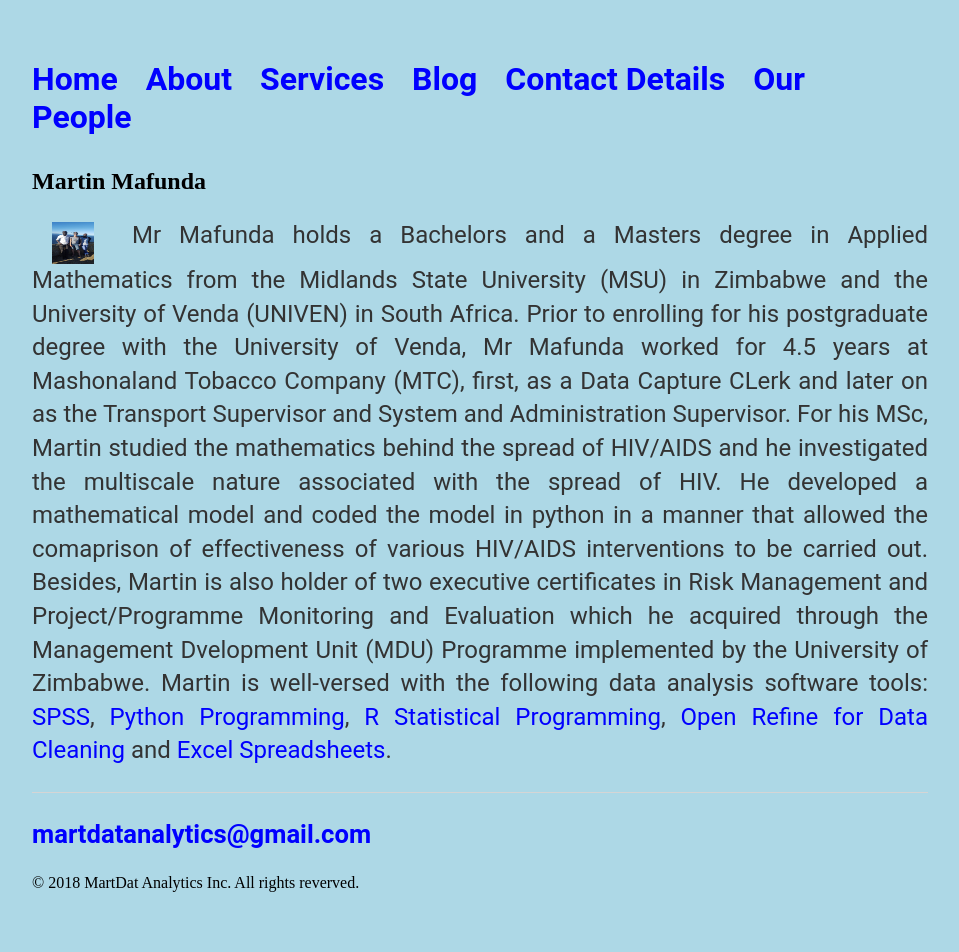
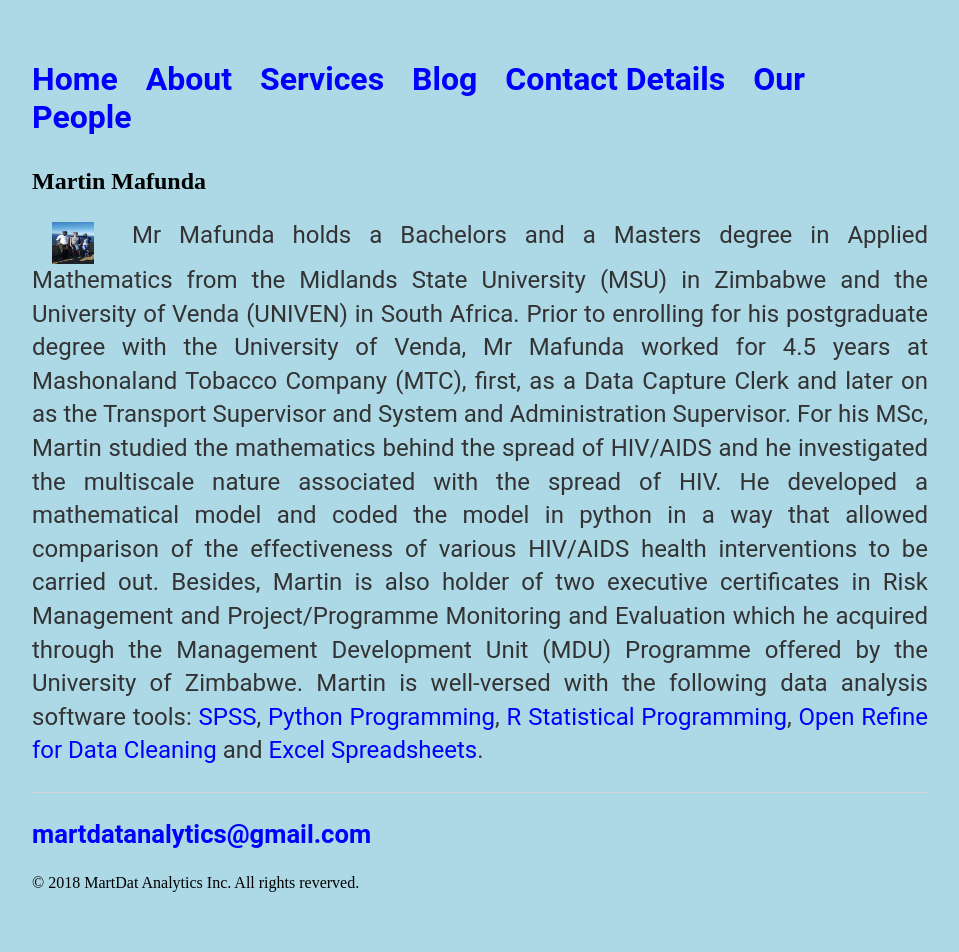
Before and after one commit to martdatanalytics/martdatanalytics.github.io, a Jekyll site: the page built from cv/index.html, in a window 1280 px wide. Shown: the whole page, without its empty margins (160-1119 px from the left). Built offline with Jekyll 4.4.1, drawn with Linux system fonts in a browser that asks for light colours.

Commit message:
Update index.html

```diff
--- a/cv/index.html
+++ b/cv/index.html
@@ -9,12 +9,12 @@ title: Martin Canaan Mafunda
 <img src="/images/Background.jpg" alt="Smiley face" width="42" height="42" align="middle" hspace="20">
 Mr Mafunda holds a Bachelors and a Masters degree in Applied Mathematics from the Midlands State University (MSU)
 in Zimbabwe and the University of Venda (UNIVEN) in South Africa. Prior to enrolling for his postgraduate degree with the University of Venda,
-		Mr Mafunda worked for 4.5 years at Mashonaland Tobacco Company (MTC), first, as a Data Capture CLerk and later on as the Transport
+Mr Mafunda worked for 4.5 years at Mashonaland Tobacco Company (MTC), first, as a Data Capture Clerk and later on as the Transport
 Supervisor and System and Administration Supervisor. For his MSc, Martin studied the mathematics behind the spread of HIV/AIDS
 and he investigated the multiscale nature associated with the spread of HIV. He developed a mathematical model and  coded the model
-		in python in a manner that allowed the comaprison of effectiveness of various HIV/AIDS interventions to be carried out. Besides,
+in python in a way that allowed comparison of the effectiveness of various HIV/AIDS health interventions to be carried out. Besides,
 Martin is also holder of two executive certificates in Risk Management and Project/Programme Monitoring and Evaluation which he
-		acquired through the Management Dvelopment Unit (MDU) Programme  implemented by the University of Zimbabwe. Martin is well-versed
+acquired through the Management Development Unit (MDU) Programme  offered by the University of Zimbabwe. Martin is well-versed
 with the following data analysis software tools: <a href="https://en.wikipedia.org/wiki/SPSS">SPSS</a>, <a href="http://www.data-analysis-in-python.org/">
 Python Programming</a>, <a href="https://www.r-project.org/">R Statistical Programming</a>,
 <a href="http://openrefine.org/">Open Refine for Data Cleaning</a> and
@@ -24,12 +24,12 @@ title: Martin Canaan Mafunda
 	<div style='vertical-align:middle; display:inline;'>
 	Mr Mafunda holds a Bachelors and a Masters degree in Applied Mathematics from the Midlands State University (MSU)
 	in Zimbabwe and the University of Venda (UNIVEN) in South Africa. Prior to enrolling for his postgraduate degree with the University of Venda,
-		Mr Mafunda worked for 4.5 years at Mashonaland Tobacco Company (MTC), first, as a Data Capture CLerk and later on as the Transport
+		Mr Mafunda worked for 4.5 years at Mashonaland Tobacco Company (MTC), first, as a Data Capture Clerk and later on as the Transport
 		Supervisor and System and Administration Supervisor. For his MSc, Martin studied the mathematics behind the spread of HIV/AIDS
 		and he investigated the multiscale nature associated with the spread of HIV. He developed a mathematical model and  coded the model
-		in python in a manner that allowed the comaprison of effectiveness of various HIV/AIDS interventions to be carried out. Besides,
+		in python in a way that allowed the comparison of effectiveness of various HIV/AIDS interventions to be carried out. Besides,
 		Martin is also holder of two executive certificates in Risk Management and Project/Programme Monitoring and Evaluation which he
-		acquired through the Management Dvelopment Unit (MDU) Programme  implemented by the University of Zimbabwe. Martin is well-versed
+		acquired through the Management Development Unit (MDU) Programme  implemented by the University of Zimbabwe. Martin is well-versed
 		with the following data analysis software tools: <a href="https://en.wikipedia.org/wiki/SPSS">SPSS</a>, <a href="http://www.data-analysis-in-python.org/">
 		Python Programming</a>, <a href="https://www.r-project.org/">R Statistical Programming</a>,
 		<a href="http://openrefine.org/">Open Refine for Data Cleaning</a> and
```
Lines whose indentation alone changed are shown as unchanged.
